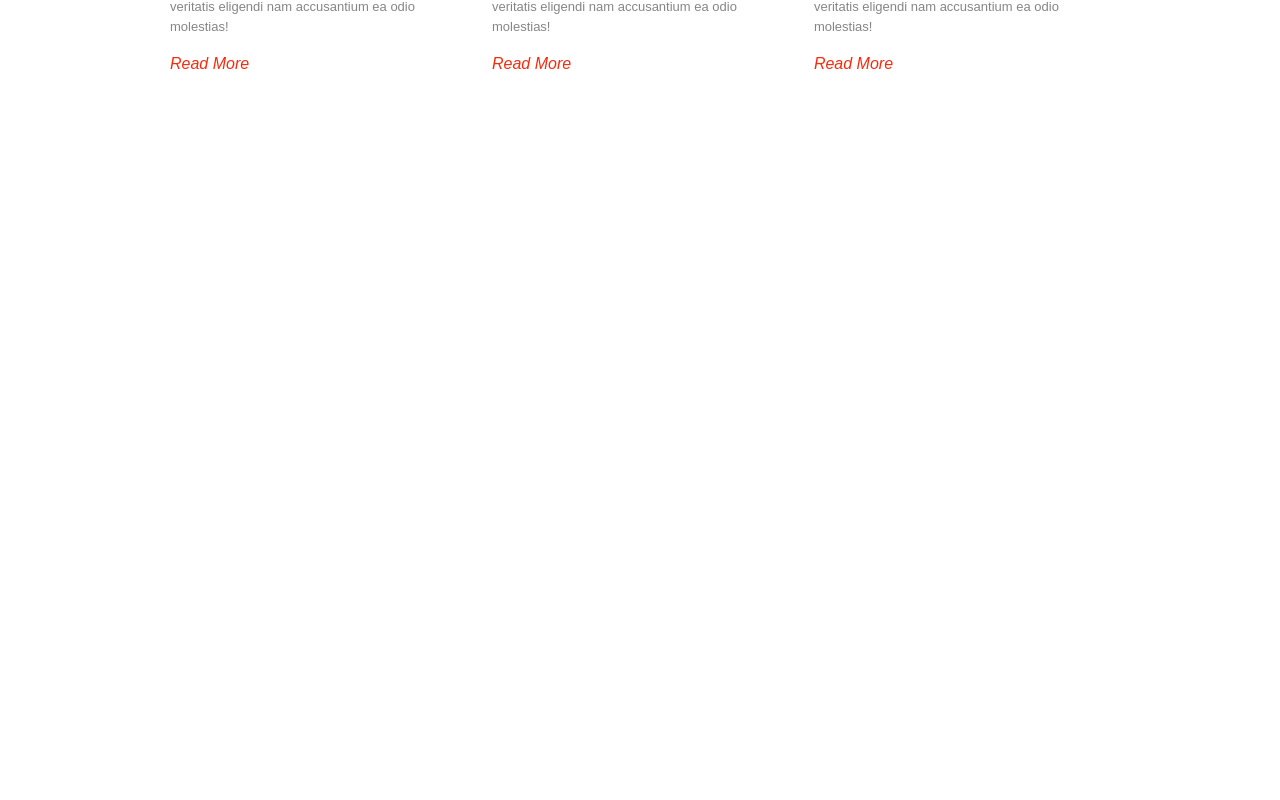
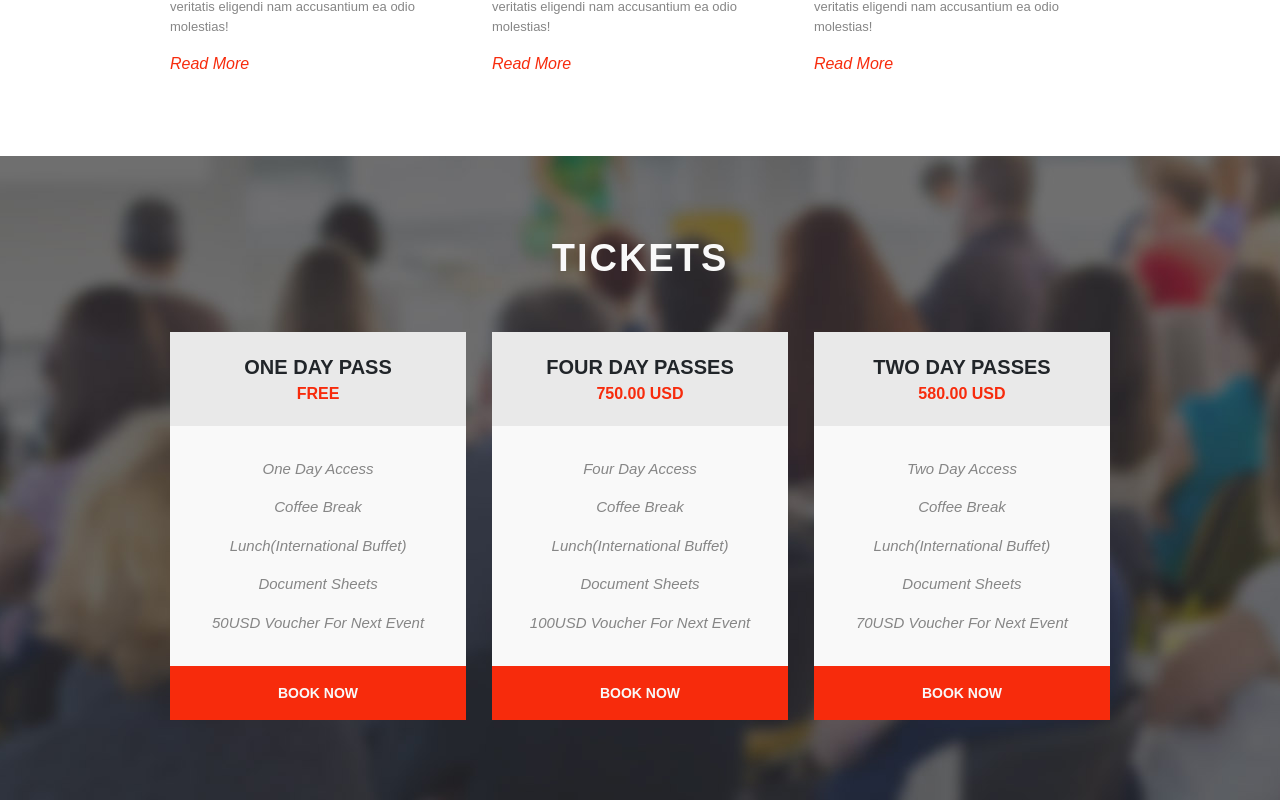
Before and after one commit to manumastro/proj-html-vuejs, a Vue app: page / in a window 1280 px wide. Shown: the part 4040-4840 px from the top of the page. Before the commit the page ends 4196 px from the top, so only its background shows below. Built offline with nearby package versions, Linux system fonts and the light colour scheme; a small style sheet from the web is missing.

Commit message:
section tickets stilizzata

```diff
--- a/src/components/MainC.vue
+++ b/src/components/MainC.vue
@@ -8,6 +8,7 @@
     <MapsC />
     <LocationC />
     <RecentNews />
+    <TicketsC />
   </main>
 </template>
 
@@ -20,6 +21,7 @@ import ProgramC from './ProgramC.vue'
 import MapsC from './MapsC.vue'
 import LocationC from './LocationC.vue'
 import RecentNews from './RecentNews.vue'
+import TicketsC from './TicketsC.vue'
 
 export default {
   name: 'MainC',
@@ -31,7 +33,8 @@ export default {
     ProgramC,
     MapsC,
     LocationC,
-    RecentNews
+    RecentNews,
+    TicketsC
   }
 }
 </script>
--- /dev/null
+++ b/src/components/TicketsC.vue
@@ -0,0 +1,119 @@
+<template>
+  <section>
+    <h1 class="text-center">TICKETS</h1>
+    <div class="container wrapper d-flex align-items-center justify-content-between">
+
+      <div class="ticket-card">
+        <div class="top d-flex flex-column">
+          <span class="days">ONE DAY PASS</span>
+          <span class="price">FREE</span>
+        </div>
+        <div class="middle d-flex align-items-center flex-column">
+          <span class="pb-3">One Day Access</span>
+          <span class="pb-3">Coffee Break</span>
+          <span class="pb-3">Lunch(International Buffet)</span>
+          <span class="pb-3">Document Sheets</span>
+          <span>50USD Voucher For Next Event</span>
+        </div>
+        <div class="bottom text-center">
+          <a href="#">BOOK NOW</a>
+        </div>
+      </div>
+      <div class="ticket-card">
+        <div class="top d-flex flex-column">
+          <span class="days">FOUR DAY PASSES</span>
+          <span class="price">750.00 USD</span>
+        </div>
+        <div class="middle d-flex align-items-center flex-column">
+          <span class="pb-3">Four Day Access</span>
+          <span class="pb-3">Coffee Break</span>
+          <span class="pb-3">Lunch(International Buffet)</span>
+          <span class="pb-3">Document Sheets</span>
+          <span>100USD Voucher For Next Event</span>
+        </div>
+        <div class="bottom text-center">
+          <a href="#">BOOK NOW</a>
+        </div>
+      </div>
+      <div class="ticket-card">
+        <div class="top d-flex flex-column">
+          <span class="days">TWO DAY PASSES</span>
+          <span class="price">580.00 USD</span>
+        </div>
+        <div class="middle d-flex align-items-center flex-column">
+          <span class="pb-3">Two Day Access</span>
+          <span class="pb-3">Coffee Break</span>
+          <span class="pb-3">Lunch(International Buffet)</span>
+          <span class="pb-3">Document Sheets</span>
+          <span>70USD Voucher For Next Event</span>
+        </div>
+        <div class="bottom text-center">
+          <a href="#">BOOK NOW</a>
+        </div>
+      </div>
+
+
+    </div>
+  </section>
+</template>
+
+<script>
+export default {
+name: 'TicketsC'
+}
+</script>
+
+<style lang="scss" scoped>
+@import '../assets/style/_vars.scss';
+section{
+  padding: 80px 0;
+  background-image: url('../assets/images/ticket-bg.jpg');
+  background-position: center;
+  h1{
+    color: #f9f9f9;
+    font-weight: 600;
+    font-size: 38px;
+    letter-spacing: 2px;
+    margin-bottom: 50px;
+  }
+  .wrapper{
+    padding: 0 100px;
+    .ticket-card{
+      width: 31.5%;
+      .top{
+        display: flex;
+        justify-content: center;
+        align-items: center;
+        padding: 20px 0;
+        background-color: #e9e9e9;
+        .days{
+          font-size: 20px;
+          font-weight: 600;
+        }
+        .price{
+          font-weight: 600;
+          color: $scarlet;
+        }
+      }
+      .middle{
+        padding: 32px 0;
+        background-color: #f9f9f9;
+        span{
+          font-size: 15px;
+          font-style: italic;
+          color: $gray;
+        }
+      }
+      .bottom{
+        padding: 15px 0;
+        background-color: $scarlet;
+        a{
+          color: #f9f9f9;
+          font-weight: 600;
+          font-size: 14px;
+        }
+      }
+    }
+  }
+}
+</style>
```
